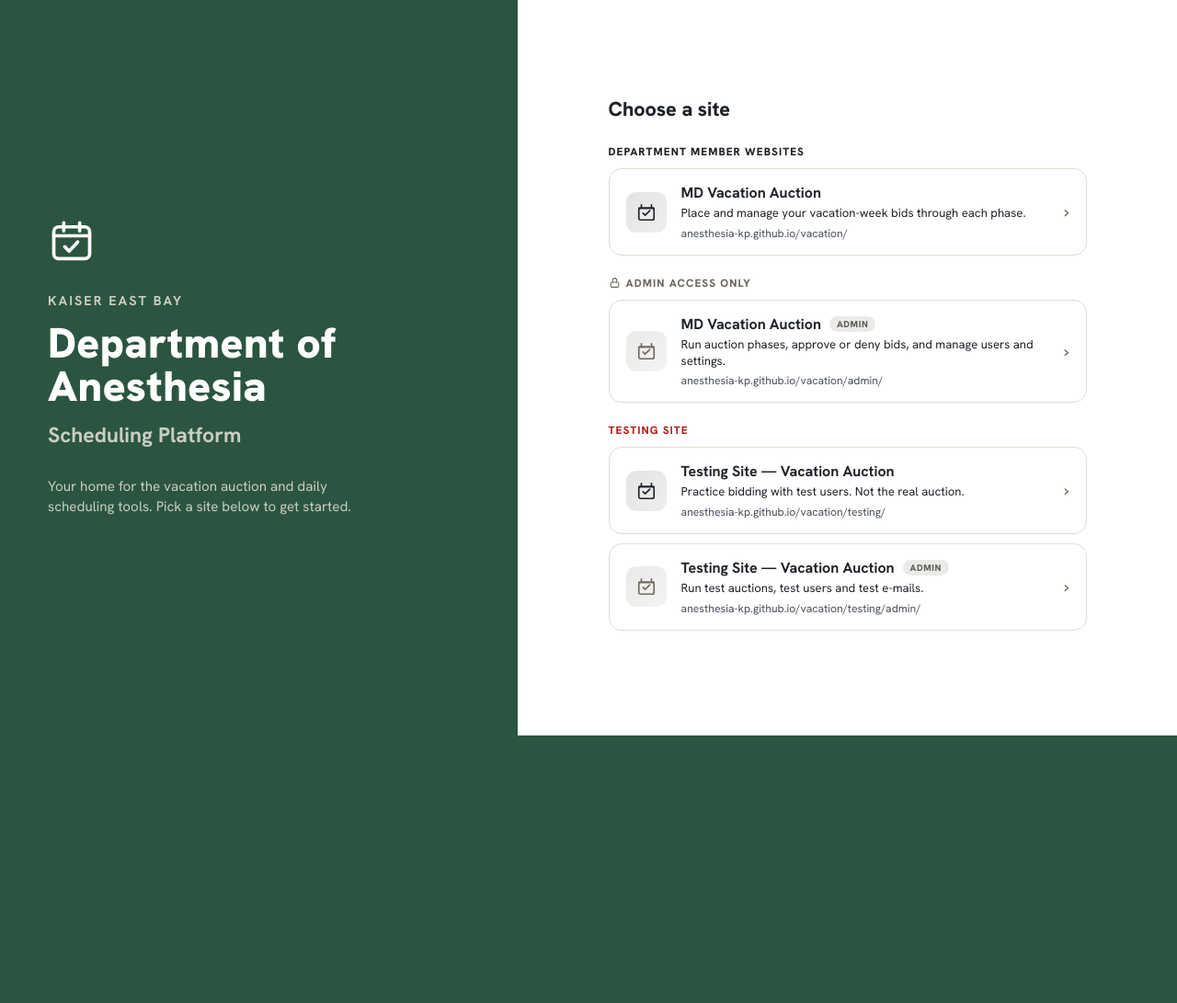
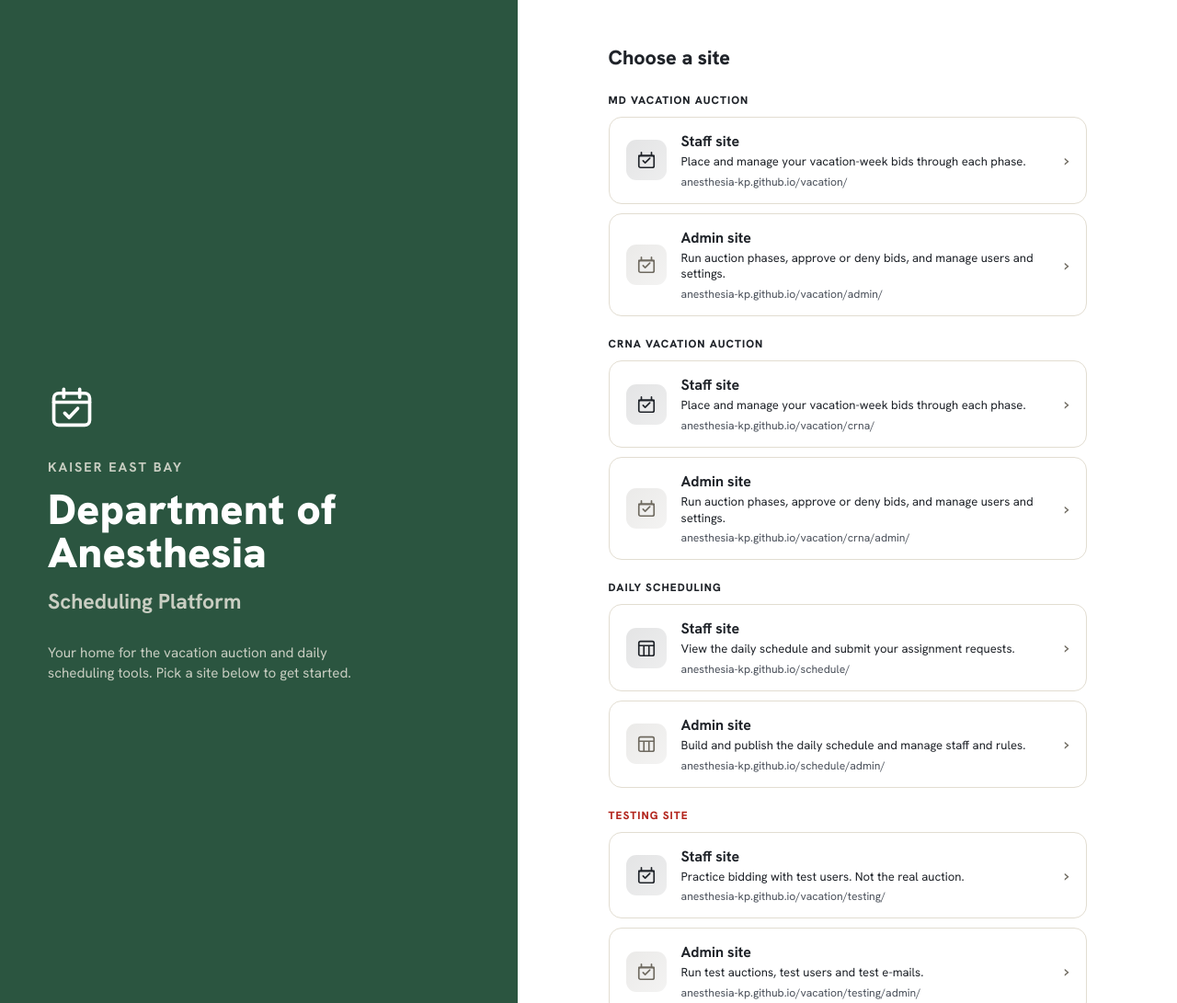
Before and after one commit to anesthesia-kp/anesthesia-kp.github.io, a plain HTML site: page index.html in a window 1280 px wide. Shown: the top 1091 px of the page at 92% size. Before the commit the page ends 800 px from the top, so only its background shows below. Drawn offline with Linux system fonts and the light colour scheme.

Commit message:
Landing page grouped by site

```diff
--- a/index.html
+++ b/index.html
@@ -114,40 +114,86 @@
       <div class="panel-inner">
         <h1 class="panel-head">Choose a site</h1>
 
-        <!-- Department members -->
-        <div class="group-label">Department Member Websites</div>
+        <!-- Grouped by site (DECISIONS §452 T9, §453): each site's staff page, then its admin page. -->
+        <div class="group-label">MD Vacation Auction</div>
 
         <a class="site-link" href="https://anesthesia-kp.github.io/vacation/">
           <span class="site-ico" aria-hidden="true">
             <svg width="22" height="22" viewBox="0 0 24 24" fill="none" stroke="currentColor" stroke-width="1.8" stroke-linecap="round" stroke-linejoin="round"><path d="M3 7h18M6 3v4M18 3v4"/><rect x="3" y="7" width="18" height="14" rx="2"/><path d="M8 13l2.5 2.5L16 10"/></svg>
           </span>
           <span class="site-body">
-            <span class="site-title-row"><span class="site-title">MD Vacation Auction</span></span>
+            <span class="site-title-row"><span class="site-title">Staff site</span></span>
             <span class="site-desc">Place and manage your vacation-week bids through each phase.</span>
             <span class="site-url">anesthesia-kp.github.io/vacation/</span>
           </span>
           <span class="site-arrow" aria-hidden="true">›</span>
         </a>
 
-                <!-- Admin only -->
-        <div class="group-label group-label-admin">
-          <svg width="13" height="13" viewBox="0 0 24 24" fill="none" stroke="currentColor" stroke-width="2" stroke-linecap="round" stroke-linejoin="round" style="margin-right:-2px"><rect x="4" y="11" width="16" height="10" rx="2"/><path d="M8 11V7a4 4 0 018 0v4"/></svg>
-          Admin Access Only
-        </div>
-
         <a class="site-link is-admin" href="https://anesthesia-kp.github.io/vacation/admin/">
           <span class="site-ico" aria-hidden="true">
             <svg width="22" height="22" viewBox="0 0 24 24" fill="none" stroke="currentColor" stroke-width="1.8" stroke-linecap="round" stroke-linejoin="round"><path d="M3 7h18M6 3v4M18 3v4"/><rect x="3" y="7" width="18" height="14" rx="2"/><path d="M8 13l2.5 2.5L16 10"/></svg>
           </span>
           <span class="site-body">
-            <span class="site-title-row"><span class="site-title">MD Vacation Auction</span><span class="badge badge-admin">Admin</span></span>
+            <span class="site-title-row"><span class="site-title">Admin site</span></span>
             <span class="site-desc">Run auction phases, approve or deny bids, and manage users and settings.</span>
             <span class="site-url">anesthesia-kp.github.io/vacation/admin/</span>
           </span>
           <span class="site-arrow" aria-hidden="true">›</span>
         </a>
 
-        <!-- Testing site (DECISIONS §317, §320–§322): the owner's private copy of both auction pages for trying changes and e-mails with test users. Sign-in only. -->
+        <div class="group-label">CRNA Vacation Auction</div>
+
+        <a class="site-link" href="https://anesthesia-kp.github.io/vacation/crna/">
+          <span class="site-ico" aria-hidden="true">
+            <svg width="22" height="22" viewBox="0 0 24 24" fill="none" stroke="currentColor" stroke-width="1.8" stroke-linecap="round" stroke-linejoin="round"><path d="M3 7h18M6 3v4M18 3v4"/><rect x="3" y="7" width="18" height="14" rx="2"/><path d="M8 13l2.5 2.5L16 10"/></svg>
+          </span>
+          <span class="site-body">
+            <span class="site-title-row"><span class="site-title">Staff site</span></span>
+            <span class="site-desc">Place and manage your vacation-week bids through each phase.</span>
+            <span class="site-url">anesthesia-kp.github.io/vacation/crna/</span>
+          </span>
+          <span class="site-arrow" aria-hidden="true">›</span>
+        </a>
+
+        <a class="site-link is-admin" href="https://anesthesia-kp.github.io/vacation/crna/admin/">
+          <span class="site-ico" aria-hidden="true">
+            <svg width="22" height="22" viewBox="0 0 24 24" fill="none" stroke="currentColor" stroke-width="1.8" stroke-linecap="round" stroke-linejoin="round"><path d="M3 7h18M6 3v4M18 3v4"/><rect x="3" y="7" width="18" height="14" rx="2"/><path d="M8 13l2.5 2.5L16 10"/></svg>
+          </span>
+          <span class="site-body">
+            <span class="site-title-row"><span class="site-title">Admin site</span></span>
+            <span class="site-desc">Run auction phases, approve or deny bids, and manage users and settings.</span>
+            <span class="site-url">anesthesia-kp.github.io/vacation/crna/admin/</span>
+          </span>
+          <span class="site-arrow" aria-hidden="true">›</span>
+        </a>
+
+        <div class="group-label">Daily Scheduling</div>
+
+        <a class="site-link" href="https://anesthesia-kp.github.io/schedule/">
+          <span class="site-ico" aria-hidden="true">
+            <svg width="22" height="22" viewBox="0 0 24 24" fill="none" stroke="currentColor" stroke-width="1.8" stroke-linecap="round" stroke-linejoin="round"><rect x="3" y="4" width="18" height="17" rx="2"/><path d="M3 9h18M9 9v12M15 9v12"/></svg>
+          </span>
+          <span class="site-body">
+            <span class="site-title-row"><span class="site-title">Staff site</span></span>
+            <span class="site-desc">View the daily schedule and submit your assignment requests.</span>
+            <span class="site-url">anesthesia-kp.github.io/schedule/</span>
+          </span>
+          <span class="site-arrow" aria-hidden="true">›</span>
+        </a>
+
+        <a class="site-link is-admin" href="https://anesthesia-kp.github.io/schedule/admin/">
+          <span class="site-ico" aria-hidden="true">
+            <svg width="22" height="22" viewBox="0 0 24 24" fill="none" stroke="currentColor" stroke-width="1.8" stroke-linecap="round" stroke-linejoin="round"><rect x="3" y="4" width="18" height="17" rx="2"/><path d="M3 9h18M9 9v12M15 9v12"/></svg>
+          </span>
+          <span class="site-body">
+            <span class="site-title-row"><span class="site-title">Admin site</span></span>
+            <span class="site-desc">Build and publish the daily schedule and manage staff and rules.</span>
+            <span class="site-url">anesthesia-kp.github.io/schedule/admin/</span>
+          </span>
+          <span class="site-arrow" aria-hidden="true">›</span>
+        </a>
+
+        <!-- Testing site (DECISIONS §317, §320–§322, §452): the owner's private copy of both auction pages, on its own project, for trying changes and e-mails with test users. Sign-in only. -->
         <div class="group-label group-label-test">Testing Site</div>
 
         <a class="site-link" href="https://anesthesia-kp.github.io/vacation/testing/">
@@ -155,7 +201,7 @@
             <svg width="22" height="22" viewBox="0 0 24 24" fill="none" stroke="currentColor" stroke-width="1.8" stroke-linecap="round" stroke-linejoin="round"><path d="M3 7h18M6 3v4M18 3v4"/><rect x="3" y="7" width="18" height="14" rx="2"/><path d="M8 13l2.5 2.5L16 10"/></svg>
           </span>
           <span class="site-body">
-            <span class="site-title-row"><span class="site-title">Testing Site — Vacation Auction</span></span>
+            <span class="site-title-row"><span class="site-title">Staff site</span></span>
             <span class="site-desc">Practice bidding with test users. Not the real auction.</span>
             <span class="site-url">anesthesia-kp.github.io/vacation/testing/</span>
           </span>
@@ -167,7 +213,7 @@
             <svg width="22" height="22" viewBox="0 0 24 24" fill="none" stroke="currentColor" stroke-width="1.8" stroke-linecap="round" stroke-linejoin="round"><path d="M3 7h18M6 3v4M18 3v4"/><rect x="3" y="7" width="18" height="14" rx="2"/><path d="M8 13l2.5 2.5L16 10"/></svg>
           </span>
           <span class="site-body">
-            <span class="site-title-row"><span class="site-title">Testing Site — Vacation Auction</span><span class="badge badge-admin">Admin</span></span>
+            <span class="site-title-row"><span class="site-title">Admin site</span></span>
             <span class="site-desc">Run test auctions, test users and test e-mails.</span>
             <span class="site-url">anesthesia-kp.github.io/vacation/testing/admin/</span>
           </span>
```
Also changed, not shown: 4 other files.
